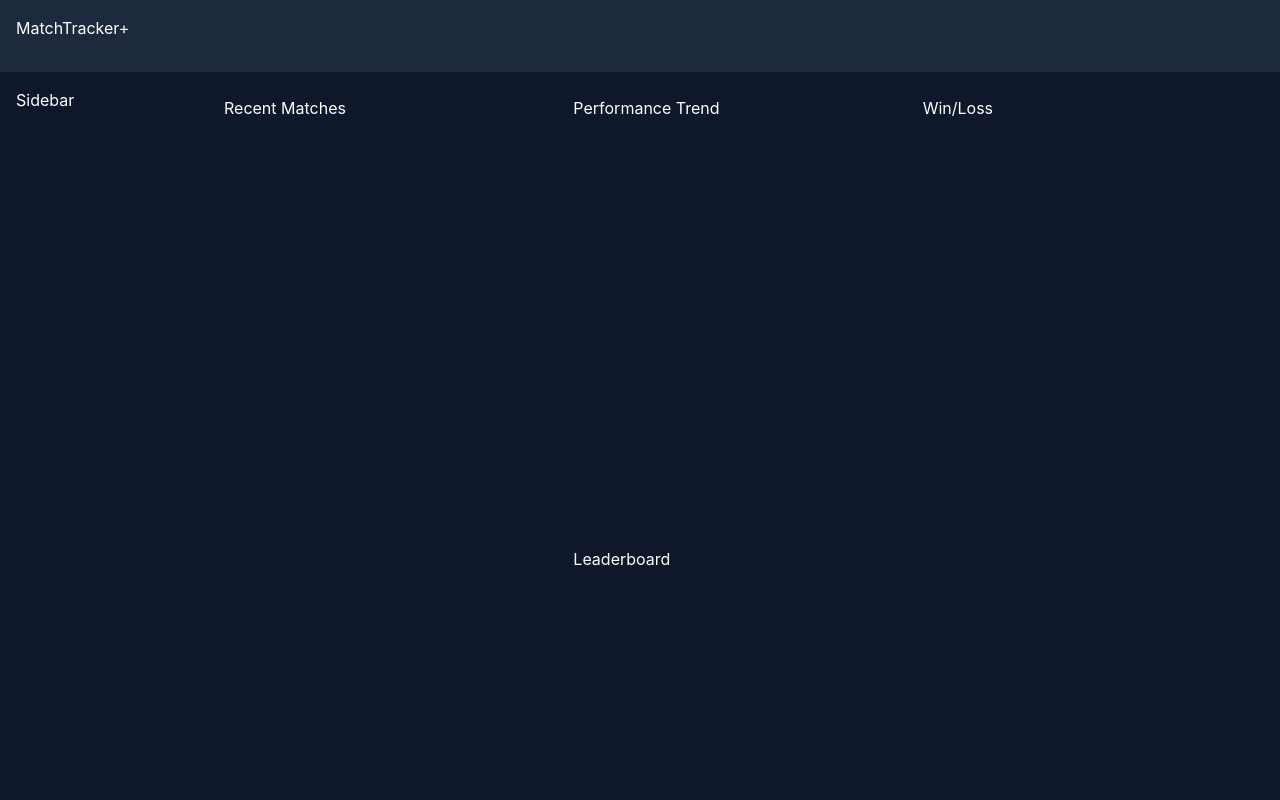
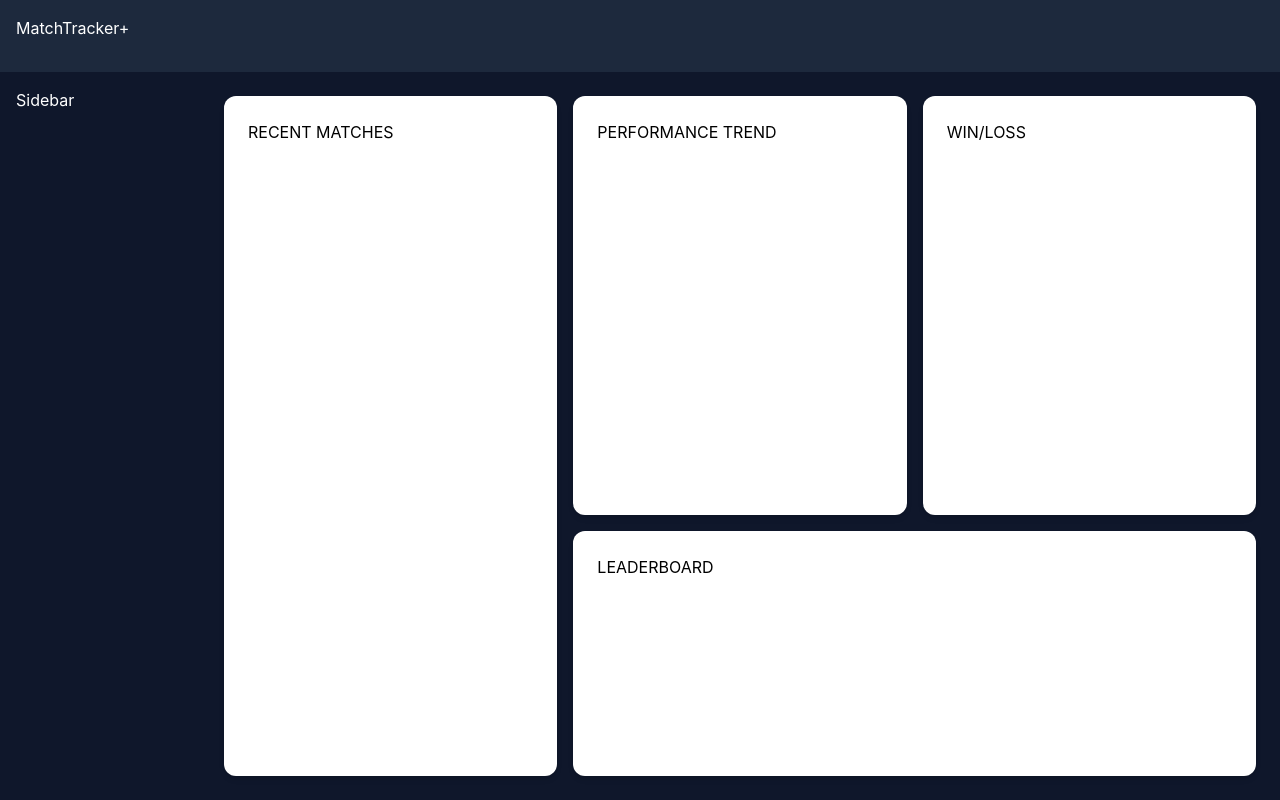
Before and after one commit to Juaopm/matchtracker-web, a React (Vite) app: page / in a window 1280 px wide. Built offline with nearby package versions, Linux system fonts and the light colour scheme.

Commit message:
feat: adicionar estilo base ao DashboardCard

```diff
--- a/src/components/DashboardCard.tsx
+++ b/src/components/DashboardCard.tsx
@@ -1,5 +1,9 @@
 function DashboardCard(props: { title: string }) {
-  return <div>{props.title}</div>;
+  return (
+    <div className="bg-white h-full rounded-xl shadow-md p-6">
+      {props.title}
+    </div>
+  );
 }
 
 export default DashboardCard;
--- a/src/pages/Dashboard.tsx
+++ b/src/pages/Dashboard.tsx
@@ -4,7 +4,7 @@ import DashboardCard from "../components/DashboardCard";
 
 function Dashboard() {
   return (
-    <div className="bg-slate-900 text-white flex min-h-screen flex-col">
+    <div className="bg-slate-900 flex min-h-screen flex-col">
       {/*Header */}
       <Header title="MatchTracker+" />
 
@@ -16,22 +16,22 @@ function Dashboard() {
         <main className="flex-1 grid grid-cols-3 gap-4 p-6">
           {/* Recent Matches */}
           <div className="row-span-3">
-            <DashboardCard title="Recent Matches" />
+            <DashboardCard title="RECENT MATCHES" />
           </div>
 
           {/* Performance */}
           <div className="row-span-2">
-            <DashboardCard title="Performance Trend" />
+            <DashboardCard title="PERFORMANCE TREND" />
           </div>
 
           {/* Win/Loss */}
           <div className="row-span-2">
-            <DashboardCard title="Win/Loss" />
+            <DashboardCard title="WIN/LOSS" />
           </div>
 
           {/* Leaderboard */}
           <div className="col-span-2">
-            <DashboardCard title="Leaderboard" />
+            <DashboardCard title="LEADERBOARD" />
           </div>
         </main>
       </div>
```
